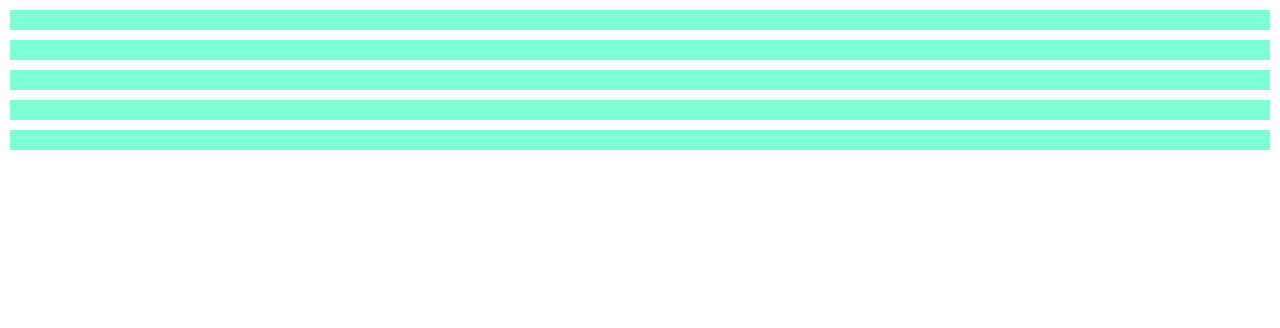
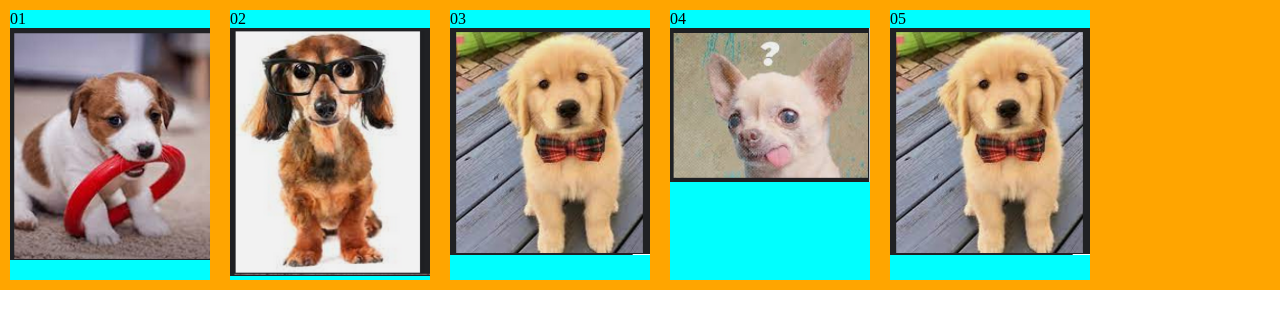
Before and after one commit to QingHua89/80688, a plain HTML site: page practica03/ejemplo4.html in a window 1280 px wide. Drawn offline with Linux system fonts and the light colour scheme.

Commit message:
ejemplo4 perritos

```diff
--- a/practica03/ejemplo4.html
+++ b/practica03/ejemplo4.html
@@ -1,5 +1,5 @@
 <!DOCTYPE html>
-<html lang="en">
+<html lang="es">
 <head>
     <meta charset="UTF-8">
     <meta http-equiv="X-UA-Compatible" content="IE=edge">
@@ -7,23 +7,33 @@
     <title>Document</title>
     <style>
         *{
-            margin: 0px;
-            padding: 0px;
+            margin: 0;
         }
         .padre{
+            background-color: orange;
+            display: flex;
+            flex-wrap: wrap;
+        }
+        .hijo{
+            background-color: aqua;
+           /* display: inline;*/
+           width: 200px;
+           margin: 10px;
 
-            background-color:aquamarine;
-            margin: 10px;
-            padding: 10px;
+        }
+        img{
+            width: 100%;
         }
     </style>
 </head>
 <body>
 
-    <div class="padre"></div>
-    <div class="padre"></div>
-    <div class="padre"></div>
-    <div class="padre"></div>
-    <div class="padre"></div>
+    <div class="padre">
+        <div class="hijo">01<img src="perr1.png" alt=""></div>
+        <div class="hijo">02<img src="perr2.png" alt=""></div>
+        <div class="hijo">03<img src="perr3.png" alt=""></div>
+        <div class="hijo">04<img src="perr4.png" alt=""></div>
+        <div class="hijo">05<img src="perr3.png" alt=""></div>
+    </div>
 </body>
 </html>
```
Also changed, not shown: practica03/ejemplo3.html (+29 -0 lines), practica03/perr1.png (added), practica03/perr2.png (added), practica03/perr3.png (added), practica03/perr4.png (added).
